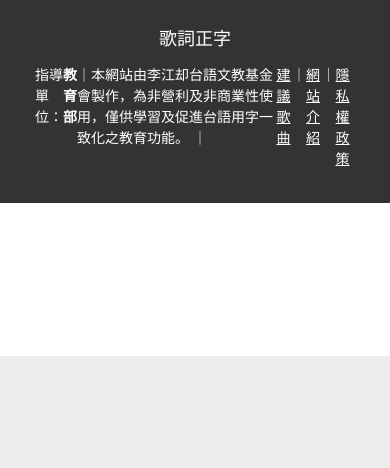
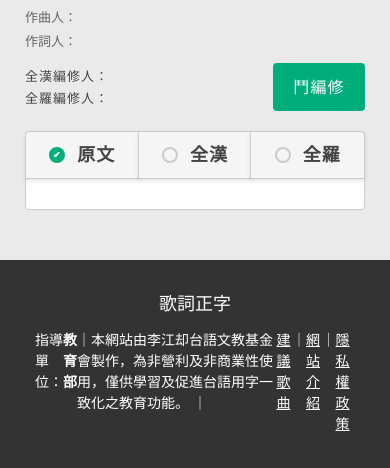
Before and after one commit to LKKTGB/kuasu, a Django app: template thiamsu/templates/thiamsu/song_detail.html in a window 390 px wide. Shown: the part 488-956 px from the top of the page. Before the commit the page ends 844 px from the top, so only its background shows below. Run offline with Django 3.2, Linux system fonts and the light colour scheme; the template is opened without the code that fills it, so the values that code supplies are empty; parts of the project's set-up code (start-up, migrations or seed data) failed here and were passed over; some libraries are stand-ins or nearby versions.

Commit message:
feat(detail): display one column on mobile view

```diff
--- a/thiamsu/templates/thiamsu/song_detail.html
+++ b/thiamsu/templates/thiamsu/song_detail.html
@@ -6,7 +6,7 @@
 {% block content %}
     <div class="row song-detail">
 
-        <div class="left-panel">
+        <div class="col-12 col-lg-5">
             <div class="song-actions toolbar">
                 {% if user.is_authenticated %}
                     {% if is_favorite_song %}
@@ -38,7 +38,7 @@
             {% include 'thiamsu/_player_with_info.html' %}
         </div>
 
-        <div class="right-panel">
+        <div class="col-12 col-lg-7">
             <div class="contribution toolbar">
                 <div class="contributors">
                     <p>全漢編修人： {{ contributors.hanzi }}</p>
```
